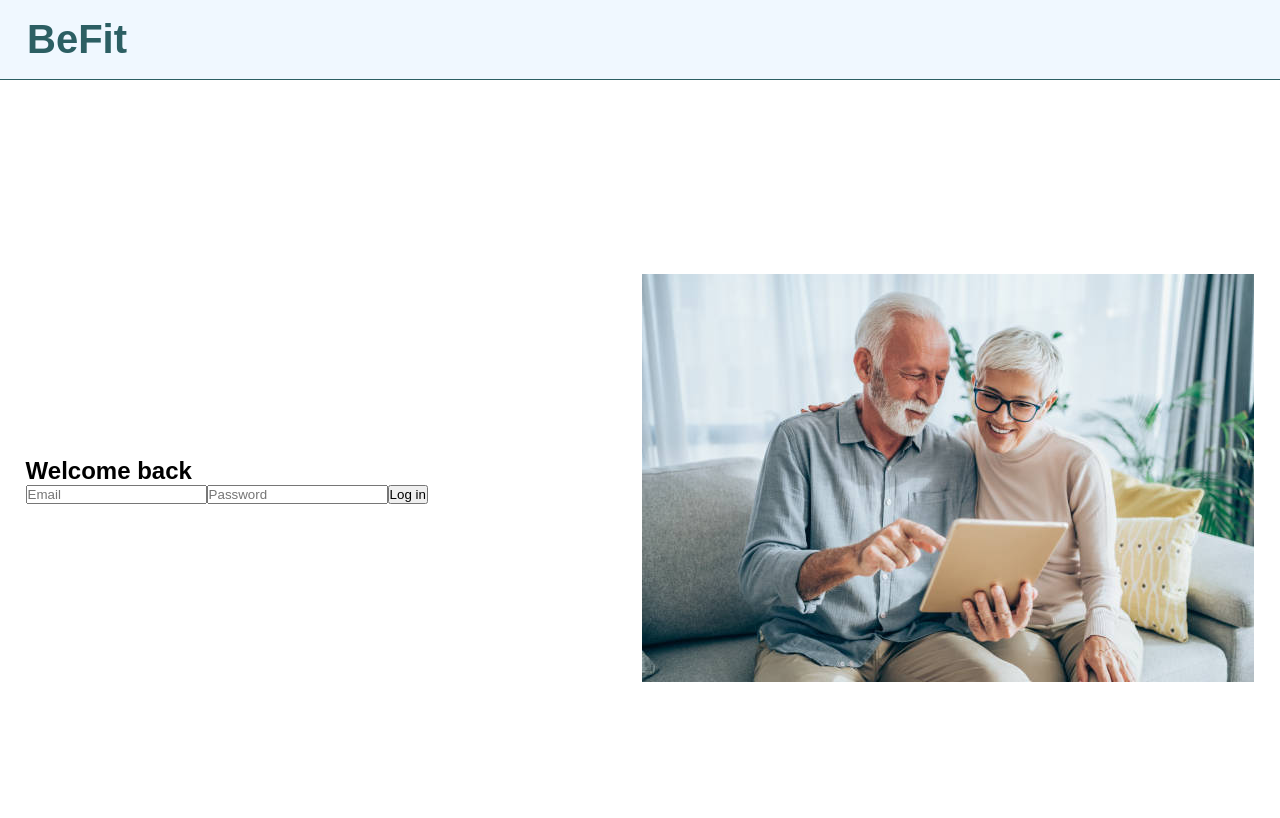
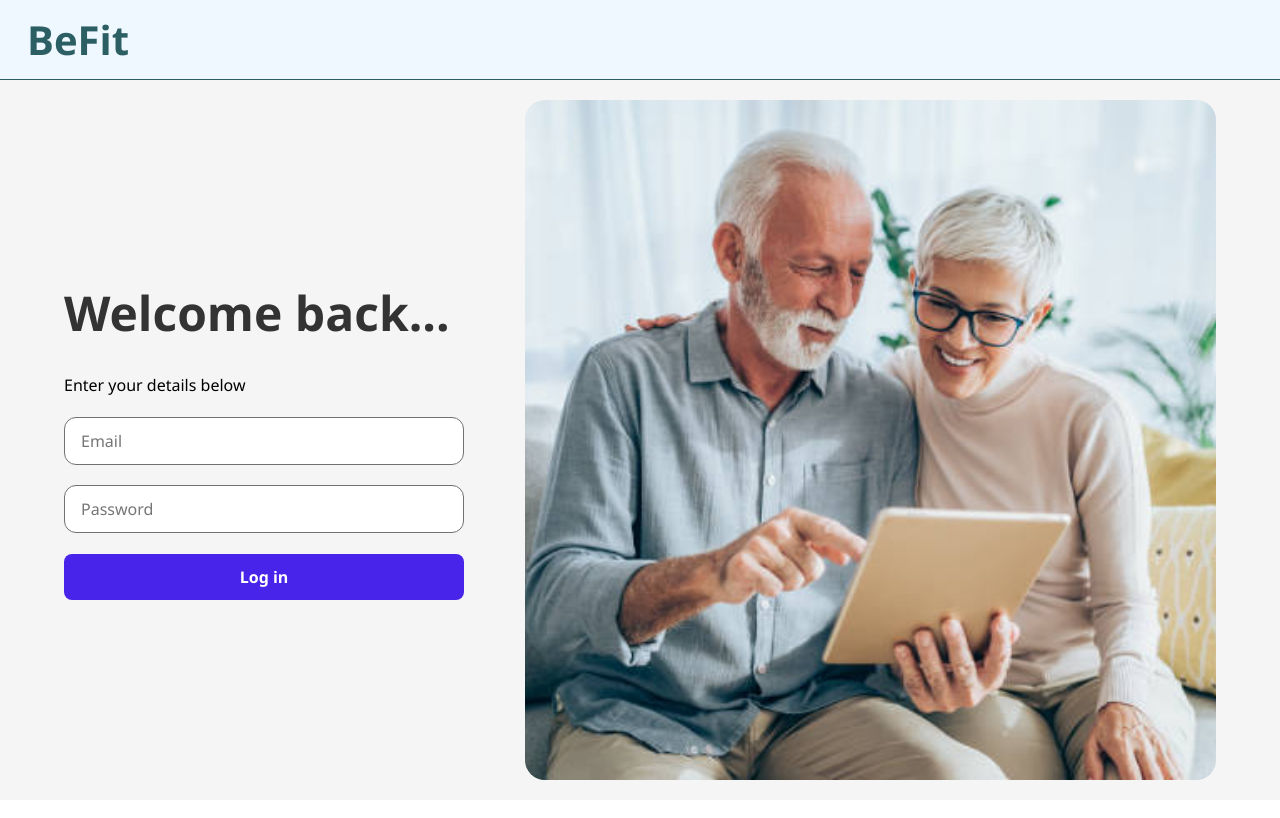
Before and after one commit to vishakhmv/BeFit, a React (Create React App) app in the folder blood-analyzer/: page /login in a window 1280 px wide. Shown: the top 818 px of the page. Built offline with nearby package versions, Linux system fonts and the light colour scheme.

Commit message:
fixed login page css and more image issues

```diff
--- a/blood-analyzer/src/App.css
+++ b/blood-analyzer/src/App.css
@@ -80,8 +80,16 @@
   white-space: nowrap;
 }
 
+.login:hover {
+    background-color: #443ef4;
+    color: whitesmoke;
+    border: none;
+}
+
 .hero-image{
-  width: 60%;
+  padding-top: .5%;
+  max-width: 60%;
+  margin-right: 3%;
 }
 
 .hero-image img {
@@ -94,7 +102,7 @@
 .container {
   min-height: 100vh;
   background: whitesmoke;
-  transition: transform 0.5s ease, opacity 0.5s ease;
+  transition: transform 0.5s ease, opacity .75s ease;
 }
 
 .container.exit {
--- a/blood-analyzer/src/App.js
+++ b/blood-analyzer/src/App.js
@@ -8,8 +8,14 @@ export default function App() {
 
   const goToLogin = () => {
     setExiting(true);
-    setTimeout(() => navigate("/login"), 500); // 0.5s
+    setTimeout(() => navigate("/login"), 750);
   };
+
+  const goToSignup = () => {
+    setExiting(true);
+    setTimeout(() => navigate("/signup"), 750);
+  };
+
 
   return (
     <>
--- a/blood-analyzer/src/Login.css
+++ b/blood-analyzer/src/Login.css
@@ -1,21 +1,89 @@
-*{
+* {
     margin: 0;
     padding: 0;
     box-sizing: border-box;
+    font-family: 'Segoe UI', Tahoma, Geneva, Verdana, sans-serif;
 }
 
-.login-container{
+.login-container {
+    background-color: whitesmoke;
     display: flex;
     justify-content: space-between;
     align-items: center;
-    height: 100vh;
-    padding: 2%;
+    height: 90vh;
+    width: 100%;
+    padding: 0 5%;
 }
 
-.login-form{
-    max-width:40%;
+.login-form {
+    max-width: 400px;
+    width: 40%;
+    display: flex;
+    flex-direction: column;
+    gap: 1.3rem;
+    margin-right: 5%;
 }
 
-.login-img{
-    max-width: 60%;
+.login-form h2 {
+    font-size: 3rem;
+    color: #333;
+    margin-bottom: 0.5rem;
+    font-size: clamp(2rem, 4vw, 3rem);
+    word-wrap: break-word;
 }
+
+input {
+    width: 100%;
+    padding: 12px 16px;
+    border: 1px solid #717171;
+    border-radius: 12px;
+    font-size: 1rem;
+    outline: none;
+    transition: border-color 0.3s ease, box-shadow 0.3s ease;
+}
+
+input:focus {
+    border-color: #2ecc71;
+    box-shadow: 0 0 0 3px rgba(46, 204, 113, 0.1);
+}
+
+button {
+    width: 100%;
+    padding: 12px;
+    background-color: #4824ea;
+    color: white;
+    border: none;
+    border-radius: 8px;
+    font-size: 1rem;
+    font-weight: 600;
+    cursor: pointer;
+    transition: background 0.3s ease;
+}
+
+.login-img {
+    width: 60%;
+    display: flex;
+    justify-content: flex-end;
+}
+
+img {
+    height: 85vh;
+    width: 100%;
+    max-width: 800px;
+    border-radius: 20px;
+    object-fit: cover;
+}
+
+@media (max-width: 768px) {
+    .login-container {
+        flex-direction: column;
+        justify-content: center;
+        padding: 10%;
+    }
+    .login-img {
+        display: none;
+    }
+    .login-form {
+        max-width: 100%;
+    }
+}
--- a/blood-analyzer/src/Login.js
+++ b/blood-analyzer/src/Login.js
@@ -8,7 +8,8 @@ export default function Login() {
     </nav>
     <div className="login-container">
       <div className="login-form">
-        <h2>Welcome back</h2>
+        <h2>Welcome back...</h2>
+        <p>Enter your details below</p>
         <input placeholder="Email"/>
         <input placeholder="Password"/>
         <button>Log in</button>
--- /dev/null
+++ b/blood-analyzer/src/Signup.js
@@ -0,0 +1 @@
+import "./Signup.css"
```
Also changed, not shown: blood-analyzer/src/Signup.css (added).
